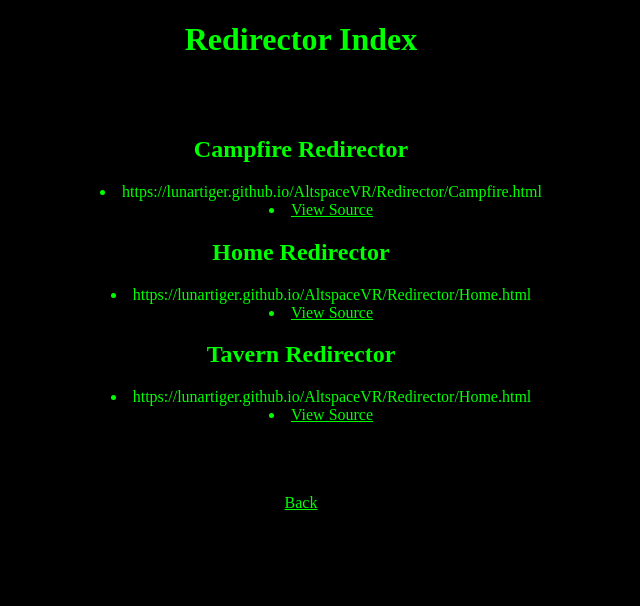
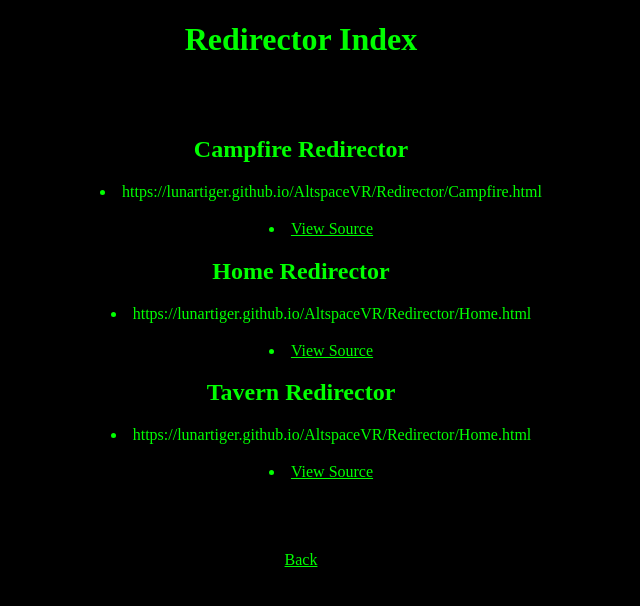
Before and after one commit to LunarTiger/AltspaceVR, a Jekyll site: the page Redirector/index.html, which Jekyll copies as it is, in a window 1280 px wide. Shown: the top 606 px of the page, without its empty margins (339-979 px from the left). Built offline with Jekyll 4.4.1, drawn with Linux system fonts in a browser that asks for light colours.

Commit message:
Update index.html

```diff
--- a/Redirector/index.html
+++ b/Redirector/index.html
@@ -19,17 +19,17 @@
 		<h1>Redirector Index</h1><br><br>
 		<h2>Campfire Redirector</h2>
 		<ul>
-			<li><a href="https://lunartiger.github.io/AltspaceVR/Redirector/Campfire.html" style="text-decoration:none">https://lunartiger.github.io/AltspaceVR/Redirector/Campfire.html</a></li>
+			<li><a href="https://lunartiger.github.io/AltspaceVR/Redirector/Campfire.html" style="text-decoration:none">https://lunartiger.github.io/AltspaceVR/Redirector/Campfire.html</a></li><hr style="height:1px; visibility:hidden;" />
 			<li><a href="https://raw.githubusercontent.com/LunarTiger/AltspaceVR/master/Redirector/Campfire.html">View Source</a></li>
 		</ul>
 		<h2>Home Redirector</h2>
 		<ul>
-			<li><a href="https://lunartiger.github.io/AltspaceVR/Redirector/Home.html" style="text-decoration:none">https://lunartiger.github.io/AltspaceVR/Redirector/Home.html</a></li>
+			<li><a href="https://lunartiger.github.io/AltspaceVR/Redirector/Home.html" style="text-decoration:none">https://lunartiger.github.io/AltspaceVR/Redirector/Home.html</a></li><hr style="height:1px; visibility:hidden;" />
 			<li><a href="https://raw.githubusercontent.com/LunarTiger/AltspaceVR/master/Redirector/Home.html">View Source</a></li>
 		</ul>
 		<h2>Tavern Redirector</h2>
 		<ul>
-			<li><a href="https://lunartiger.github.io/AltspaceVR/Redirector/Tavern.html" style="text-decoration:none">https://lunartiger.github.io/AltspaceVR/Redirector/Home.html</a></li>
+			<li><a href="https://lunartiger.github.io/AltspaceVR/Redirector/Tavern.html" style="text-decoration:none">https://lunartiger.github.io/AltspaceVR/Redirector/Home.html</a></li><hr style="height:1px; visibility:hidden;" />
 			<li><a href="https://raw.githubusercontent.com/LunarTiger/AltspaceVR/master/Redirector/Tavern.html">View Source</a></li>
 		</ul>
 		<br><br><br>
```
